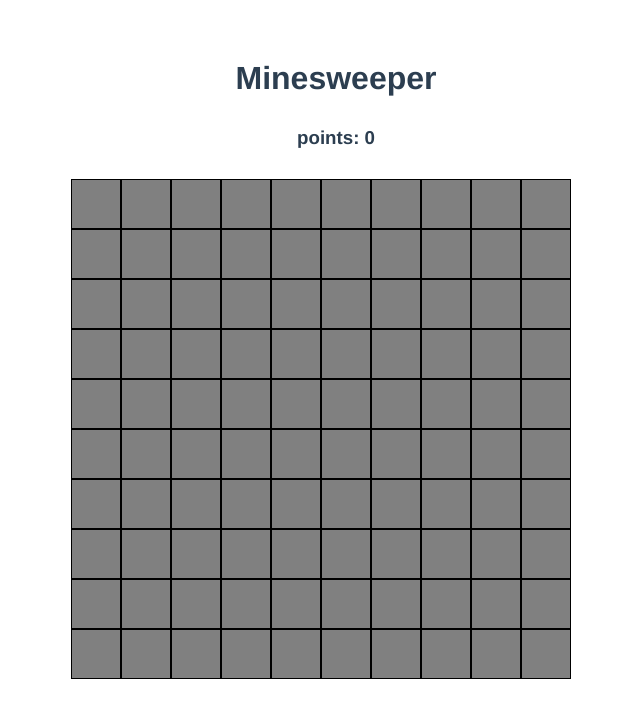
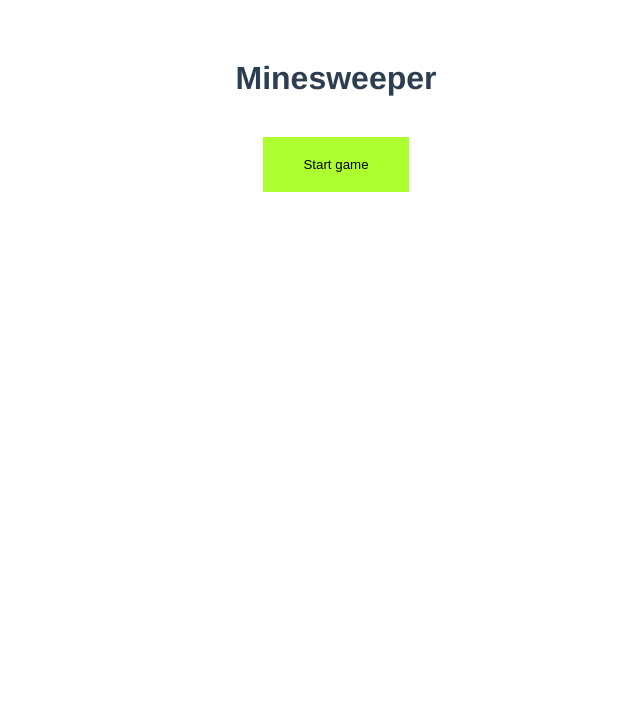
Before and after one commit to Aiwwa/Minesweeper_game_Vue, a Vue app: page / in a window 1280 px wide. Shown: the top 718 px of the page, without its empty margins (304-944 px from the left). Built offline with nearby package versions, Linux system fonts and the light colour scheme.

Commit message:
Update App.vue

```diff
--- a/src/App.vue
+++ b/src/App.vue
@@ -1,6 +1,7 @@
 <template>
   <h1>Minesweeper</h1>
-  <h3>points: {{ points }}</h3>
+  <button v-if="gameStarted" @click="startGame">Start game</button>
+  <h3 v-if="gameOver">points: {{ points }}</h3>
   <div v-if="gameOver" class="game_over">
     <div>
       <p>Game Over</p>
@@ -8,7 +9,7 @@
       <button @click="playAgain">Play again</button>
     </div>
   </div>
-  <div class="game">
+  <div class="game" :class="{ game_disabled: gameOver }">
     <div
       v-for="cube in game"
       :key="cube.bomb"
@@ -25,6 +26,7 @@ export default {
   data() {
     return {
       gameOver: false,
+      gameStarted: true,
       points: 0,
       game: [],
     }
@@ -39,30 +41,31 @@ export default {
         cube.bg = 'green'
       }
     },
-    playAgain() {
-      this.gameOver = false
-      this.points = 0
-      this.game.forEach((el) => (el.bg = 'gray'))
-    },
-  },
-  components: {},
-  mounted() {
+    play() {
       for (let i = 0; i < 100; i++) {
         this.game.push({ bomb: false, bg: 'gray' })
       }
 
       const random = () => {
         let x = Math.floor(Math.random() * 100)
-      console.log(x)
-
         return x
       }
 
       for (let i = 0; i < 11; i++) {
         this.game[random()].bomb = true
       }
-
-    console.log(this.game)
+    },
+    startGame() {
+      this.play()
+      this.gameStarted = false
+    },
+    playAgain() {
+      this.gameOver = false
+      this.points = 0
+      this.game.forEach((el) => (el.bg = 'gray'))
+      this.game = []
+      this.gameStarted = true
+    },
   },
 }
 </script>
@@ -83,11 +86,20 @@ export default {
   position: relative;
 }
 
+button {
+  background-color: greenyellow;
+  outline: none;
+  border: none;
+  padding: 20px 40px;
+  margin-top: 40px;
+}
+
 .game {
   margin: 0 auto;
   width: 530px;
   display: flex;
   flex-wrap: wrap;
+  margin-top: 150px;
 }
 
 h3 {
@@ -109,6 +121,11 @@ h3 {
   border-radius: 10px;
   padding: 10px;
   top: 800px;
+}
+
+.game_disabled {
+  cursor: not-allowed;
+  pointer-events: none;
 }
 
 .game_over p:nth-child(1) {
```
Lines whose indentation alone changed are shown as unchanged.
